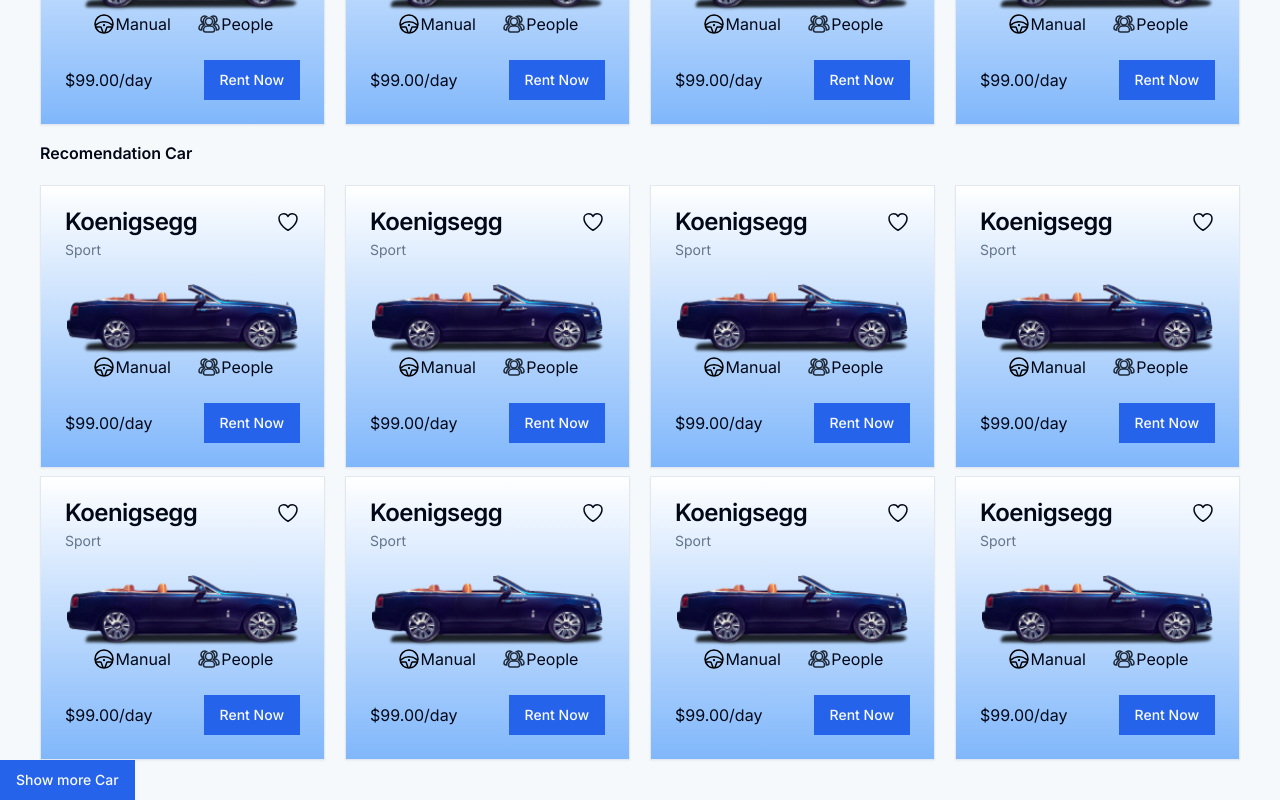
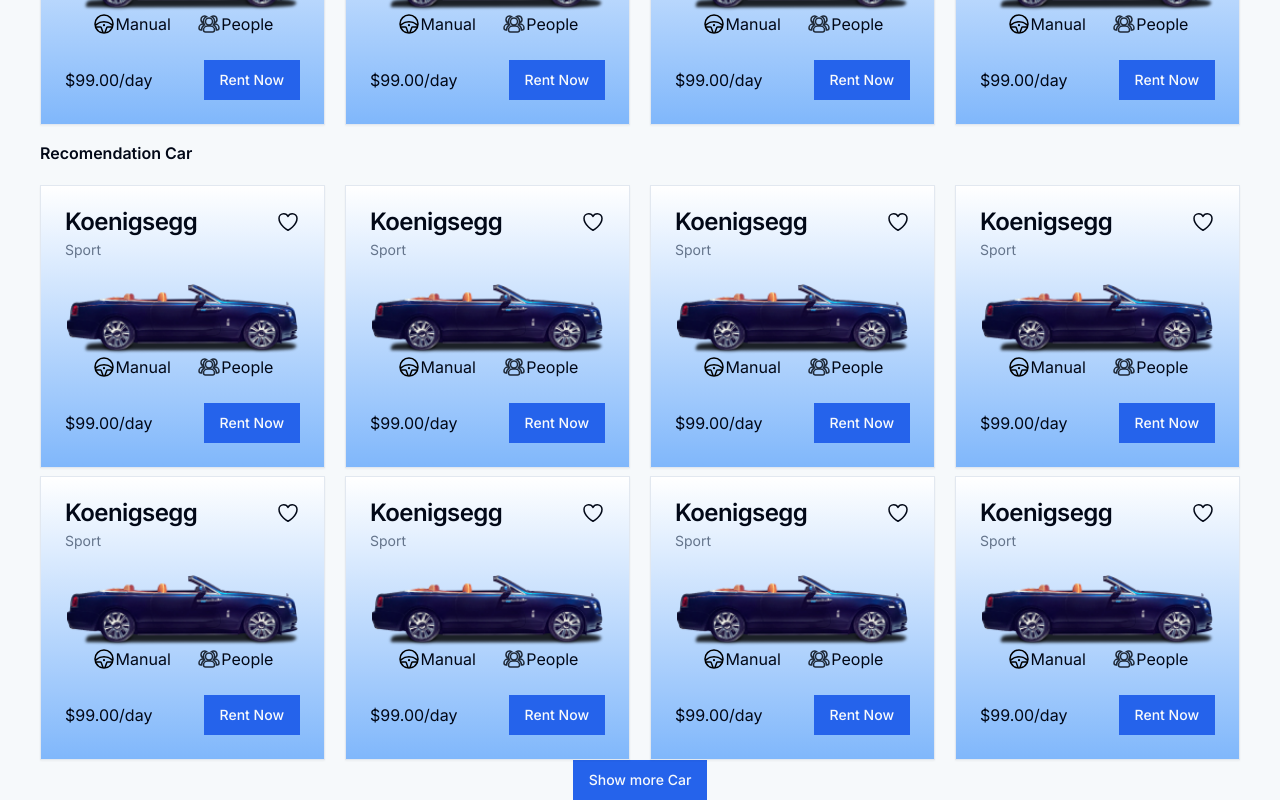
Before and after one commit to franklinogf/rent-car, a Next.js app: page / in a window 1280 px wide. Shown: the part 683-1483 px from the top of the page. Built offline with nearby package versions, Linux system fonts and the light colour scheme.

Commit message:
button to the center

```diff
--- a/src/components/ReconmendationSection.tsx
+++ b/src/components/ReconmendationSection.tsx
@@ -15,7 +15,7 @@
         <CarCard />
         <CarCard />
       </div>
-      <Button>Show more Car</Button>
+      <Button className='mx-auto block'>Show more Car</Button>
     </section>
   )
 }
```
